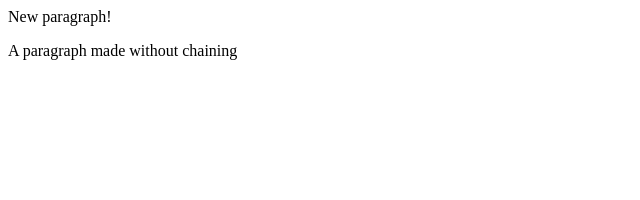
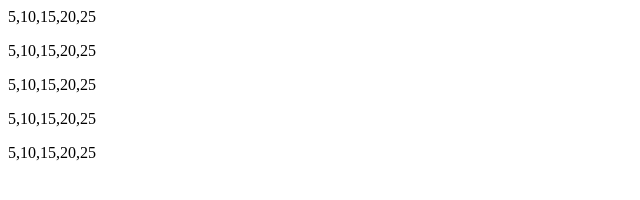
Before and after one commit to nathan-j-brenner/d3_tutorial_Scott_Murray, a plain HTML site: page index.html in a window 1280 px wide. Shown: the whole page, without its empty margins (0-640 px from the left). Drawn offline with Linux system fonts and the light colour scheme.

Commit message:
binding data

```diff
--- a/index.html
+++ b/index.html
@@ -7,22 +7,39 @@
 <body>
     <script>
         //chaining method
-        d3.select('body')
-            .append('p')
-            .text('New paragraph!');
+        // d3.select('body')
+        //     .append('p')
+        //     .text('New paragraph!');
 
         //chainless method
-        var body = d3.select('body');
-        var p = body.append('p');
-        p.text('A paragraph made without chaining');
+        // var body = d3.select('body');
+        // var p = body.append('p');
+        // p.text('A paragraph made without chaining');
 
-        //d3: references the d3 object so we can access its methods
+        /*
+        d3: references the d3 object so we can access its methods
 
-        //select method: selects a single element from the DOM using CSS selector syntax
-        //append: create a new element and append the following text to that element
+        select method: selects a single element from the DOM using CSS selector syntax
+        append: create a new element and append the following text to that element
 
-        //chaining: perform multiple actions on one line of code by appending .method
-        //order matters for chaining
+        chaining: perform multiple actions on one line of code by appending .method
+        order matters for chaining
+        */
+
+        /*
+        data visualization: the process of mapping data to visuals
+        d3 binds data input values to elements in the DOM
+        */
+
+        var dataset = [5, 10, 15, 20, 25];
+
+        d3.select('body')
+            .selectAll('p') //selects all p elements in the dom, which right now it returns an empty selection
+            .data(dataset) //counts and parses the values of dataset
+            .enter()//create a new data bound placeholder element
+            .append('p') //placeholder element becomes a paragraph element
+            .text(dataset);
+
     </script>
 
 </body>
```
